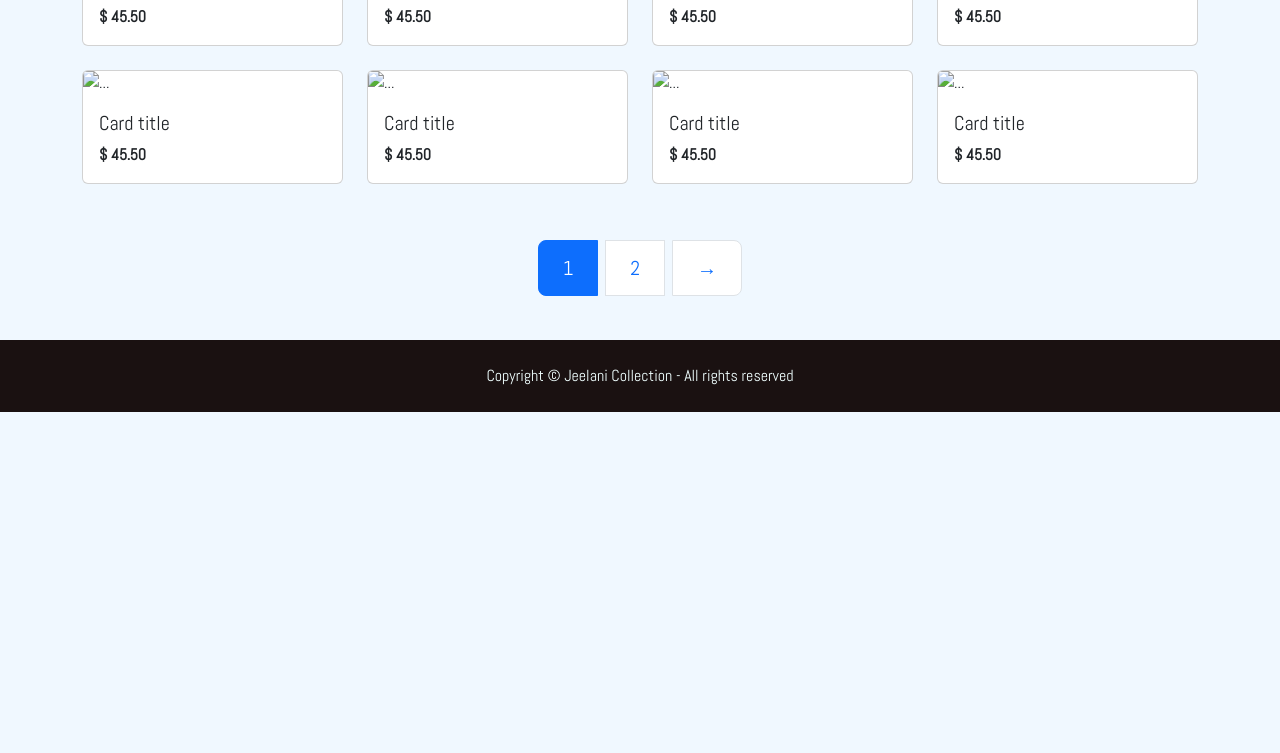
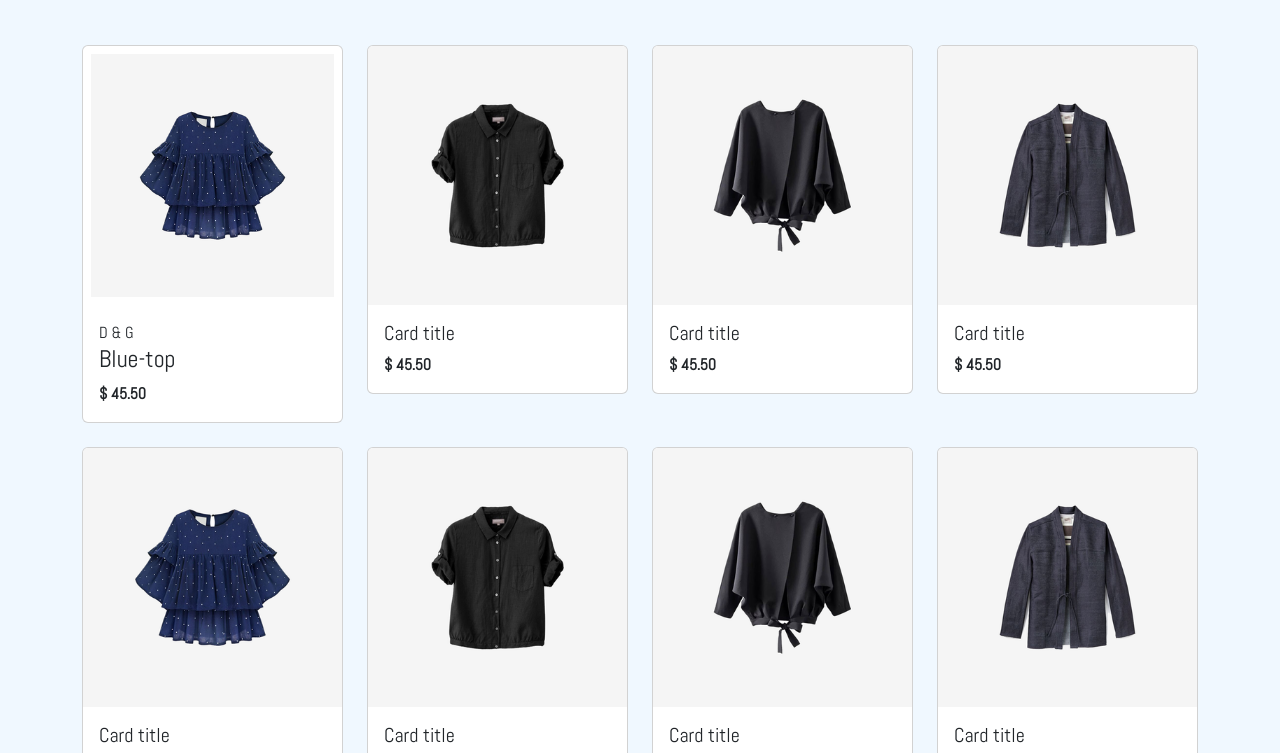
Before and after one commit to hasanravda/bootstrap, a plain HTML site: page collection.html in a window 1280 px wide. Shown: the part 627-1380 px from the top of the page. Before the commit the page ends 1039 px from the top, so only its background shows below. Drawn offline with nearby package versions, Linux system fonts and the light colour scheme; the site is published under a folder, as on GitHub Pages, so addresses that start at the root find nothing.

Commit message:
Solved images problem in collection.html

```diff
--- a/collection.html
+++ b/collection.html
@@ -84,7 +84,7 @@
 
         <div class="container-fluid ">
             <div class="row">
-                <img class="p-0" src="/banner-img.jpg" alt="Banner image">
+                <img class="p-0" src="banner-img.jpg" alt="Banner image">
             </div>
         </div>
     </div>
@@ -101,7 +101,7 @@
 
             <div class="col-xl-3 ">
                 <div class="card">
-                    <a href="#"><img src="/images/c_undershirt.png" class="card-img-top p-2" alt="..."></a>
+                    <a href="#"><img src="images/c_undershirt.png" class="card-img-top p-2" alt="..."></a>
                     <div class="card-body">
                         <span class="card-text">D & G</span>
                         <h4 class="card-title">Blue-top</h4>
@@ -111,7 +111,7 @@
             </div>
             <div class="col-xl-3">
                 <div class="card">
-                    <img src="/images/c_tunic-shirt_girl.png" class="card-img-top" alt="...">
+                    <img src="images/c_tunic-shirt_girl.png" class="card-img-top" alt="...">
                     <div class="card-body">
                         <h5 class="card-title">Card title</h5>
                         <span class="fw-bold">$ 45.50</span>
@@ -120,7 +120,7 @@
             </div>
             <div class="col-xl-3">
                 <div class="card">
-                    <img src="/images/c_western-shirt.png" class="card-img-top" alt="...">
+                    <img src="images/c_western-shirt.png" class="card-img-top" alt="...">
                     <div class="card-body">
                         <h5 class="card-title">Card title</h5>
                         <span class="fw-bold">$ 45.50</span>
@@ -129,7 +129,7 @@
             </div>
             <div class="col-xl-3">
                 <div class="card">
-                    <img src="/images/c_t-shirt_men.png" class="card-img-top" alt="...">
+                    <img src="images/c_t-shirt_men.png" class="card-img-top" alt="...">
                     <div class="card-body">
                         <h5 class="card-title">Card title</h5>
                         <span class="fw-bold">$ 45.50</span>
@@ -139,7 +139,7 @@
 
             <div class="col-xl-3 ">
                 <div class="card">
-                    <img src="/images/c_undershirt.png" class="card-img-top" alt="...">
+                    <img src="images/c_undershirt.png" class="card-img-top" alt="...">
                     <div class="card-body">
                         <h5 class="card-title">Card title</h5>
                         <span class="fw-bold">$ 45.50</span>
@@ -148,7 +148,7 @@
             </div>
             <div class="col-xl-3">
                 <div class="card">
-                    <img src="/images/c_tunic-shirt_girl.png" class="card-img-top" alt="...">
+                    <img src="images/c_tunic-shirt_girl.png" class="card-img-top" alt="...">
                     <div class="card-body">
                         <h5 class="card-title">Card title</h5>
                         <span class="fw-bold">$ 45.50</span>
@@ -157,7 +157,7 @@
             </div>
             <div class="col-xl-3">
                 <div class="card">
-                    <img src="/images/c_western-shirt.png" class="card-img-top" alt="...">
+                    <img src="images/c_western-shirt.png" class="card-img-top" alt="...">
                     <div class="card-body">
                         <h5 class="card-title">Card title</h5>
                         <span class="fw-bold">$ 45.50</span>
@@ -166,7 +166,7 @@
             </div>
             <div class="col-xl-3">
                 <div class="card">
-                    <img src="/images/c_t-shirt_men.png" class="card-img-top" alt="...">
+                    <img src="images/c_t-shirt_men.png" class="card-img-top" alt="...">
                     <div class="card-body">
                         <h5 class="card-title">Card title</h5>
                         <span class="fw-bold">$ 45.50</span>
@@ -176,7 +176,7 @@
 
             <div class="col-xl-3 ">
                 <div class="card">
-                    <img src="/images/c_undershirt.png" class="card-img-top" alt="...">
+                    <img src="images/c_undershirt.png" class="card-img-top" alt="...">
                     <div class="card-body">
                         <h5 class="card-title">Card title</h5>
                         <span class="fw-bold">$ 45.50</span>
@@ -185,7 +185,7 @@
             </div>
             <div class="col-xl-3">
                 <div class="card">
-                    <img src="/images/c_tunic-shirt_girl.png" class="card-img-top" alt="...">
+                    <img src="images/c_tunic-shirt_girl.png" class="card-img-top" alt="...">
                     <div class="card-body">
                         <h5 class="card-title">Card title</h5>
                         <span class="fw-bold">$ 45.50</span>
@@ -194,7 +194,7 @@
             </div>
             <div class="col-xl-3">
                 <div class="card">
-                    <img src="/images/c_western-shirt.png" class="card-img-top" alt="...">
+                    <img src="images/c_western-shirt.png" class="card-img-top" alt="...">
                     <div class="card-body">
                         <h5 class="card-title">Card title</h5>
                         <span class="fw-bold">$ 45.50</span>
@@ -203,7 +203,7 @@
             </div>
             <div class="col-xl-3">
                 <div class="card">
-                    <img src="/images/c_t-shirt_men.png" class="card-img-top" alt="...">
+                    <img src="images/c_t-shirt_men.png" class="card-img-top" alt="...">
                     <div class="card-body">
                         <h5 class="card-title">Card title</h5>
                         <span class="fw-bold">$ 45.50</span>
@@ -213,7 +213,7 @@
 
             <div class="col-xl-3 ">
                 <div class="card">
-                    <img src="/images/c_undershirt.png" class="card-img-top" alt="...">
+                    <img src="images/c_undershirt.png" class="card-img-top" alt="...">
                     <div class="card-body">
                         <h5 class="card-title">Card title</h5>
                         <span class="fw-bold">$ 45.50</span>
@@ -222,7 +222,7 @@
             </div>
             <div class="col-xl-3">
                 <div class="card">
-                    <img src="/images/c_tunic-shirt_girl.png" class="card-img-top" alt="...">
+                    <img src="images/c_tunic-shirt_girl.png" class="card-img-top" alt="...">
                     <div class="card-body">
                         <h5 class="card-title">Card title</h5>
                         <span class="fw-bold">$ 45.50</span>
@@ -231,7 +231,7 @@
             </div>
             <div class="col-xl-3">
                 <div class="card">
-                    <img src="/images/c_western-shirt.png" class="card-img-top" alt="...">
+                    <img src="images/c_western-shirt.png" class="card-img-top" alt="...">
                     <div class="card-body">
                         <h5 class="card-title">Card title</h5>
                         <span class="fw-bold">$ 45.50</span>
@@ -240,7 +240,7 @@
             </div>
             <div class="col-xl-3">
                 <div class="card">
-                    <img src="/images/c_t-shirt_men.png" class="card-img-top" alt="...">
+                    <img src="images/c_t-shirt_men.png" class="card-img-top" alt="...">
                     <div class="card-body">
                         <h5 class="card-title">Card title</h5>
                         <span class="fw-bold">$ 45.50</span>
```
